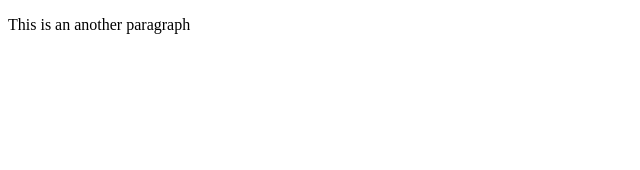
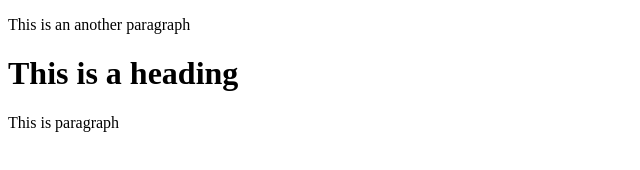
Before and after one commit to Ahmed-Sarmoum/git_demo, a plain HTML site: page index.html in a window 1280 px wide. Shown: the whole page, without its empty margins (0-640 px from the left). Drawn offline with Linux system fonts and the light colour scheme.

Commit message:
Update index.html

```diff
--- a/index.html
+++ b/index.html
@@ -5,5 +5,7 @@
 </head>
 <body>
     <p>This is an another paragraph</p>
+    <h1>This is a heading</h1>
+    <p>This is paragraph</p>
 </body>
 </html>
```
